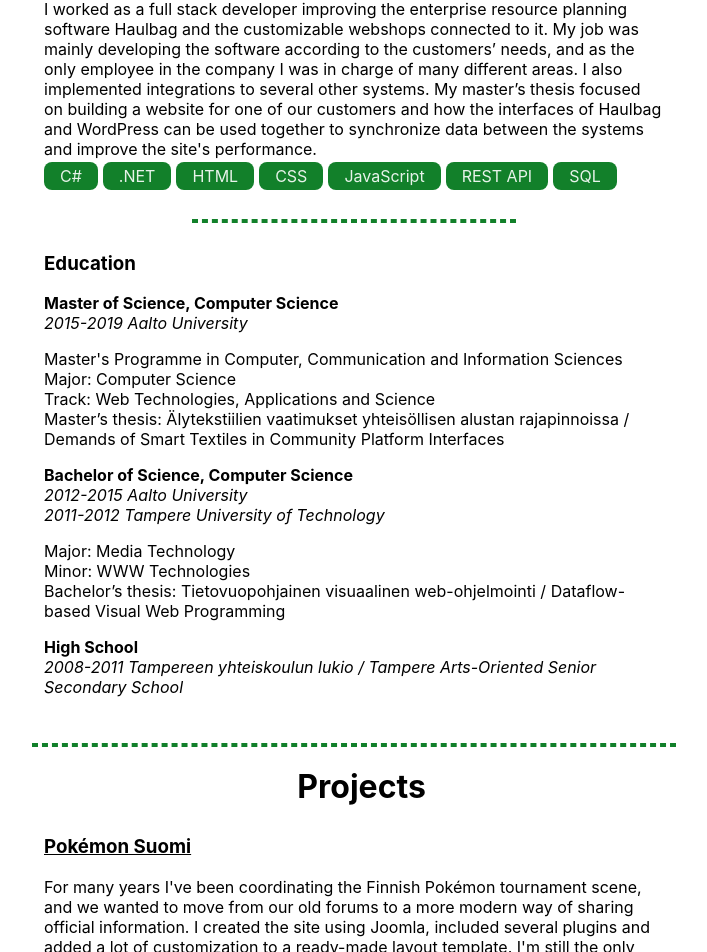
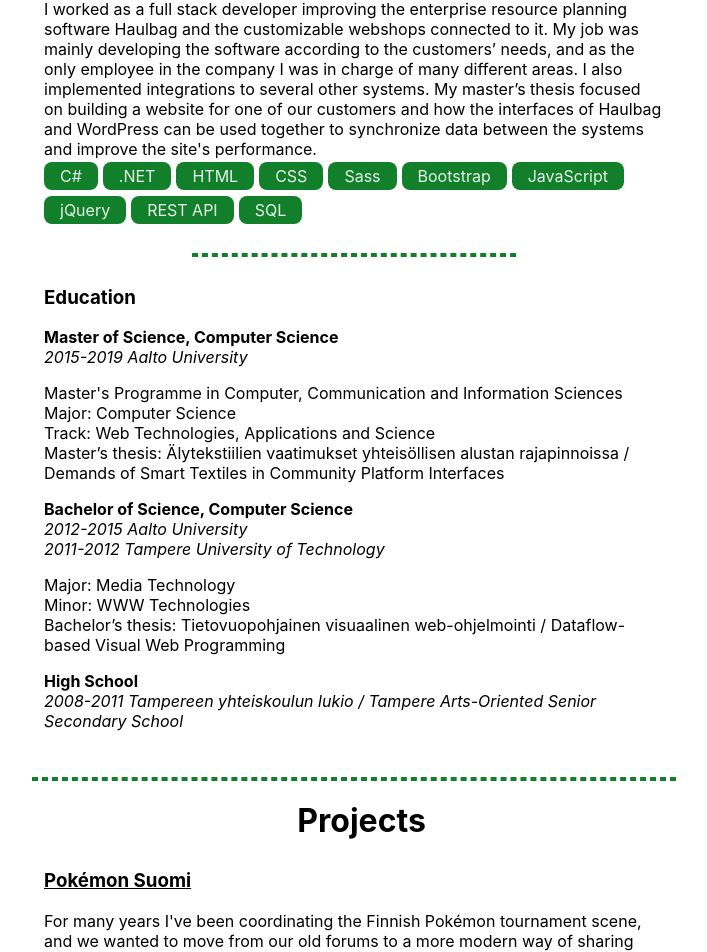
Before and after one commit to Raichan/Portfolio, a React (Create React App) app: page / in a window 1280 px wide. Shown: the part 1725-2677 px from the top of the page, without its empty margins (286-993 px from the left). Built offline with nearby package versions, Linux system fonts and the light colour scheme; no server answers.

Commit message:
add languages

```diff
--- a/src/components/AboutMe/index.js
+++ b/src/components/AboutMe/index.js
@@ -68,7 +68,10 @@ class AboutMe extends Component {
               <Tag text=".NET"/>
               <Tag text="HTML"/>
               <Tag text="CSS"/>
+              <Tag text="Sass"/>
+              <Tag text="Bootstrap"/>
               <Tag text="JavaScript"/>
+              <Tag text="jQuery"/>
               <Tag text="REST API"/>
               <Tag text="SQL"/>
             </p>
```
